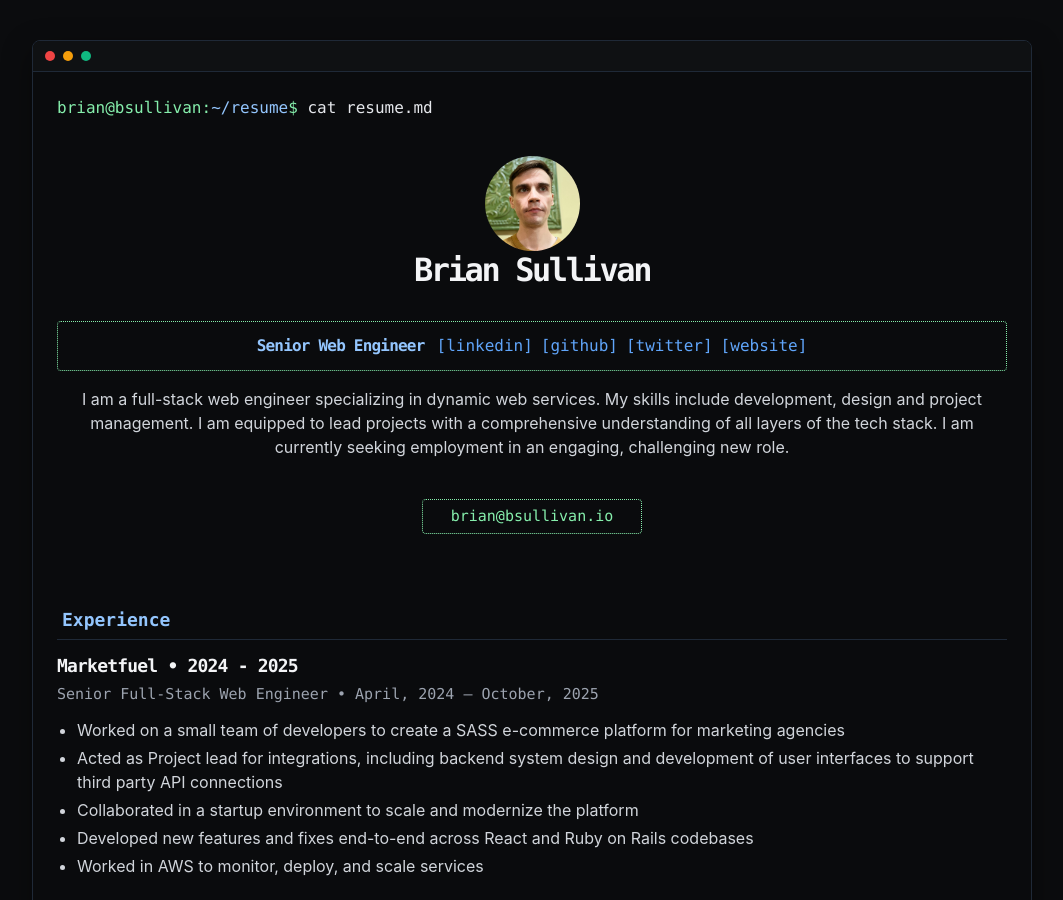
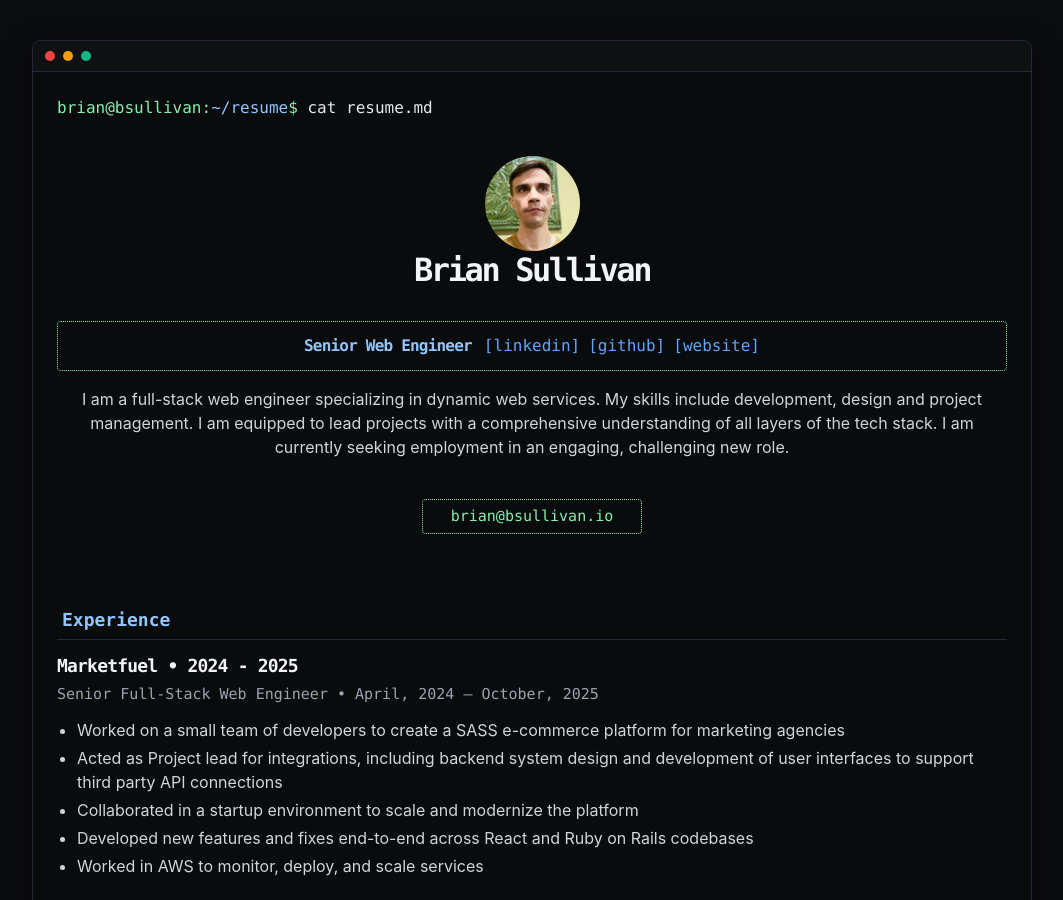
Before and after one commit to bsullivan-io/bsullivan.io, a Jekyll site: the page built from resume/index.html, in a window 1280 px wide and 900 px high. Shown: the whole window, without its empty margins (108-1171 px from the left). Built offline with Jekyll 4.4.1, drawn with Linux system fonts in a browser that asks for light colours.

Commit message:
remove twitter

```diff
--- a/_includes/icon-links-terminal.html
+++ b/_includes/icon-links-terminal.html
@@ -8,9 +8,9 @@
   <a href="{{ site.resume_social_links.resume_github_url }}" itemprop="sameAs">[github]</a>
   {% endif %}
 
-  {% if site.resume_social_links.resume_twitter_url %}
+  <!-- {% if site.resume_social_links.resume_twitter_url %}
   <a href="{{ site.resume_social_links.resume_twitter_url }}" itemprop="sameAs">[twitter]</a>
-  {% endif %}
+  {% endif %} -->
 
   {% if site.resume_social_links.resume_medium_url %}
   <a href="{{ site.resume_social_links.resume_medium_url }}" itemprop="url">[medium]</a>
```
